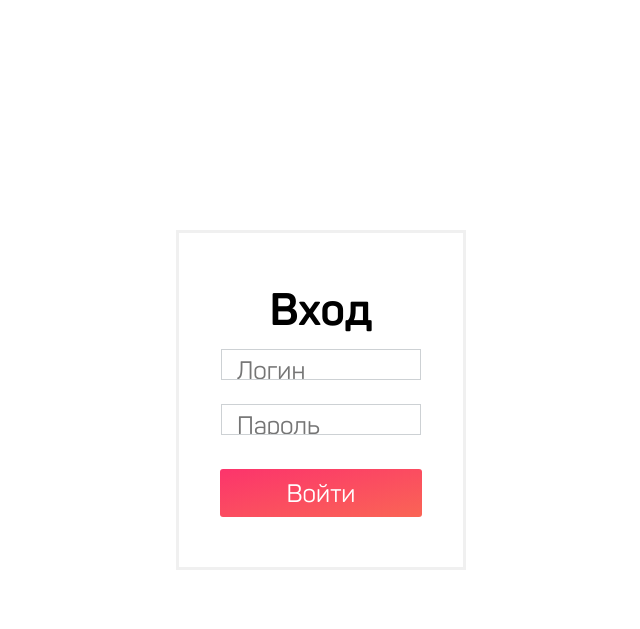
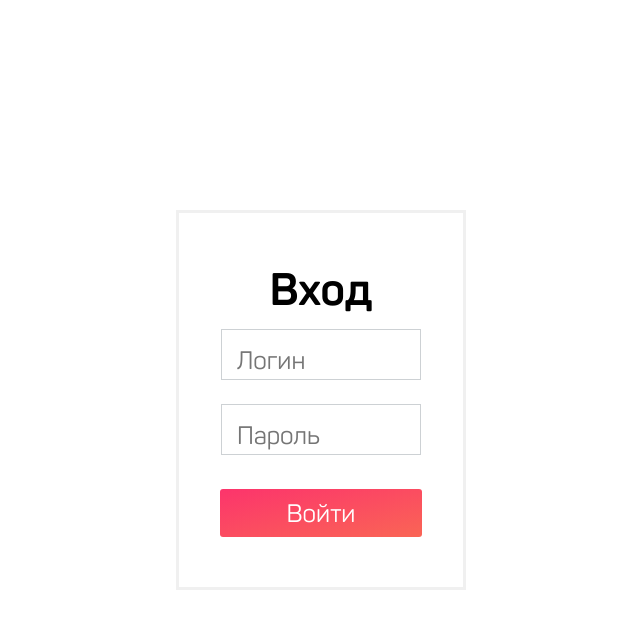
Before and after one commit to ArsenalNox/journal, a PHP site: page / in a window 1280 px wide. Shown: the top 629 px of the page, without its empty margins (319-959 px from the left). Run offline with PHP 8.4, Linux system fonts and the light colour scheme.

Commit message:
дизигн v3.0 изменение input

```diff
--- a/css/main.css
+++ b/css/main.css
@@ -16,7 +16,7 @@
 }
 @font-face {
   font-family: Panton-ExtraLight; /* Имя шрифта */
-  src: url(../fonts/Panton-Regular.ttf); /* Путь к файлу со шрифтом */
+  src: url(../fonts/Panton-ExtraLight.ttf); /* Путь к файлу со шрифтом */
 }
 ul{
   display:flex;
@@ -86,7 +86,6 @@ a {
 .login-form input{
   width: 200px;
   margin: 12px;
-  height: 31px;
   padding: 15px 15px 3px 15px;
   border: 1px solid #cdd1d4;
   font-size: 25px;
@@ -132,7 +131,8 @@ a {
 }
 
 .eljour {
-  margin: auto 0 auto 0;
+  font-size: 20px;
+  margin: auto;
   font-family: Panton-ExtraLight;
 }
 
```
